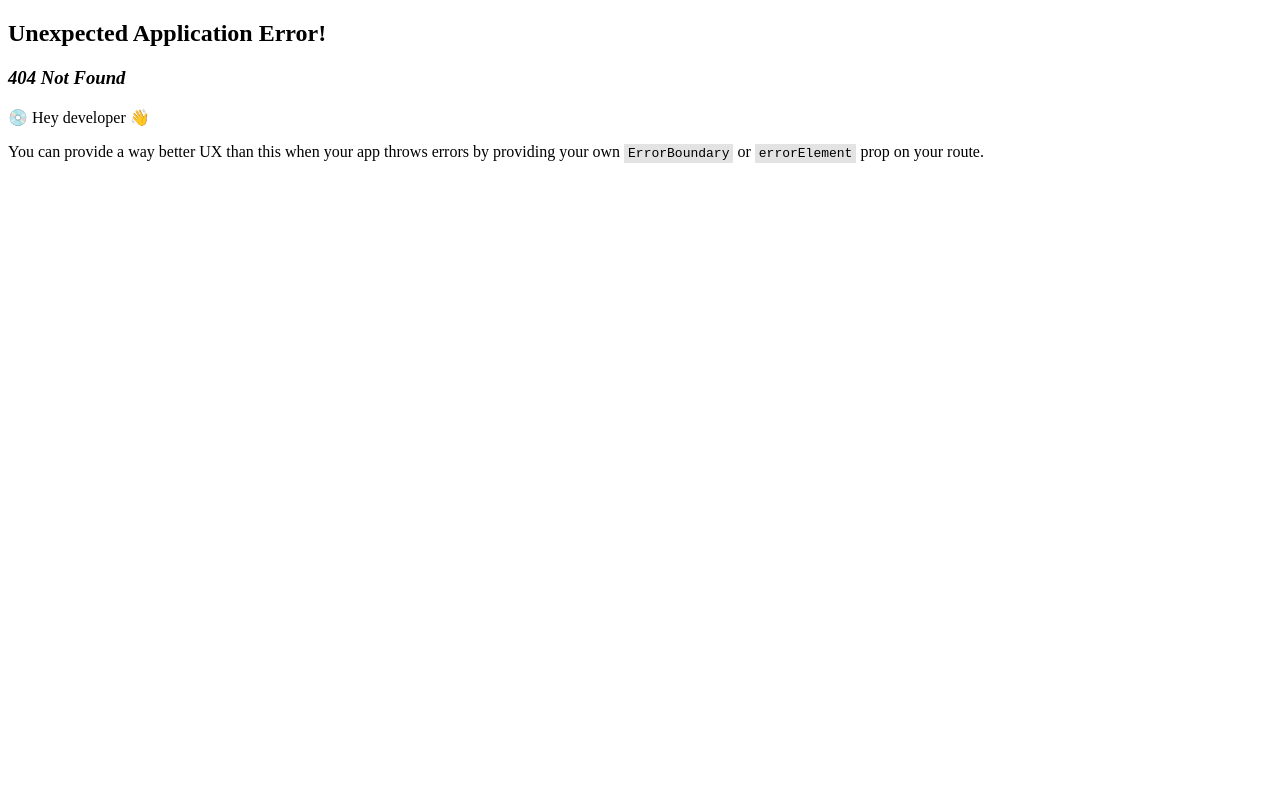
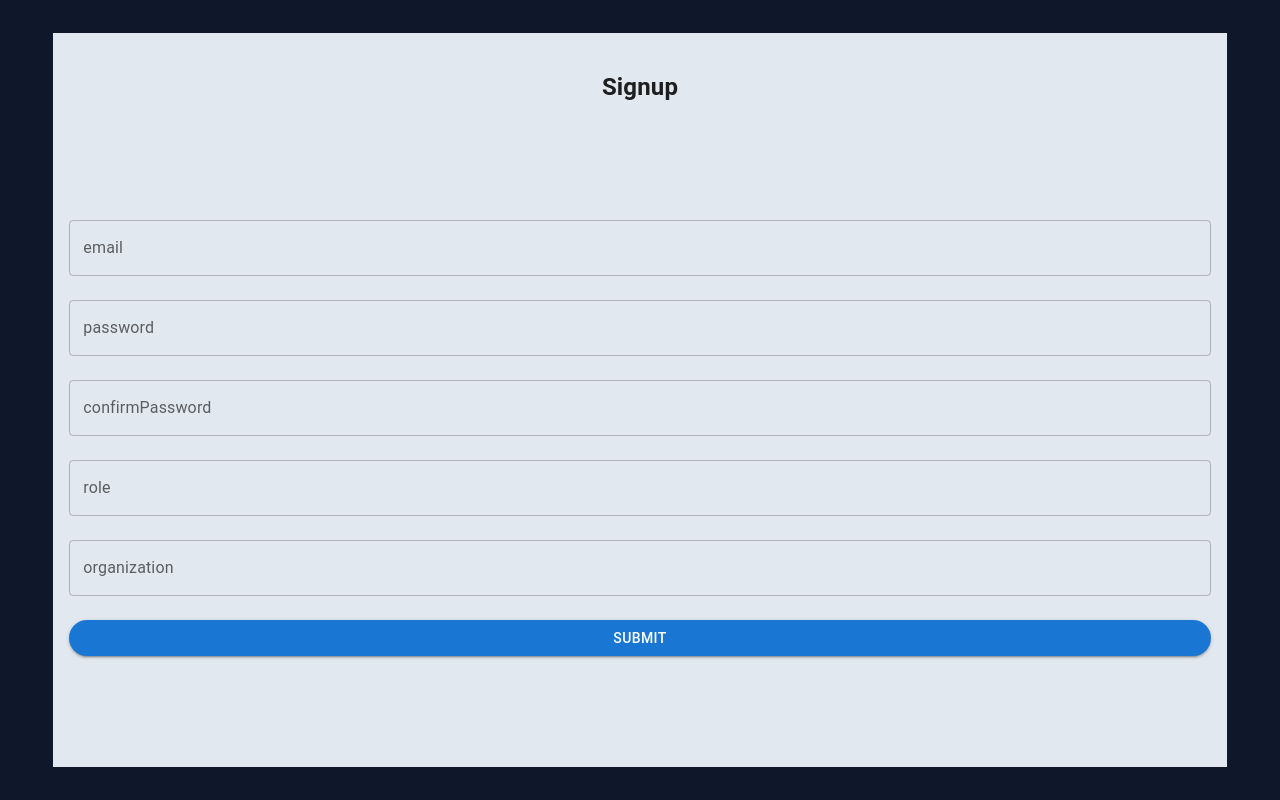
Before and after one commit to anujkkheria/smvp, a React (Vite) app: page /auth/Signup in a window 1280 px wide. Before the commit this address had no page. Built offline with nearby package versions, Linux system fonts and the light colour scheme.

Commit message:
SIgnup page update

```diff
--- a/src/App.tsx
+++ b/src/App.tsx
@@ -1,10 +1,12 @@
 import Router from './Pages/Router'
-import { StyledEngineProvider } from '@mui/material'
+import { StyledEngineProvider, CssBaseline } from '@mui/material'
 const App = () => {
   return (
     <>
       <StyledEngineProvider injectFirst>
-        <Router />
+        <CssBaseline>
+          <Router />
+        </CssBaseline>
       </StyledEngineProvider>
     </>
   )
--- a/src/Pages/Auth/Auth.tsx
+++ b/src/Pages/Auth/Auth.tsx
@@ -1,8 +1,8 @@
-import Login from '../Auth/Login'
+import { Outlet } from 'react-router-dom'
 const Auth = () => {
   return (
     <div className=' w-screen h-screen bg-slate-900 flex justify-center items-center'>
-      <Login />
+      <Outlet />
     </div>
   )
 }
--- a/src/Pages/Auth/Login.tsx
+++ b/src/Pages/Auth/Login.tsx
@@ -1,5 +1,6 @@
 import React, { useState } from 'react'
 import Input from '../../components/Input'
+import RoundedButton from '../../components/RoundedButton'
 const Login = () => {
   interface Iloginoptions {
     email: string
@@ -17,15 +18,20 @@ const Login = () => {
     })
   }
   return (
-    <div className='size-3/4 bg-slate-200 p-5'>
+    <div className='size-4/5 bg-slate-200 p-8 flex flex-col justify-center'>
       <h2 className='text-center'>Login</h2>
-      <div className='flex flex-col gap-5'>
+      <div className='flex flex-col gap-10 justify-center'>
         <Input label={'email'} value={loginOptions.email} onChange={onChange} />
         <Input
           label={'password'}
           value={loginOptions.password}
           onChange={onChange}
         />
+        <div className='flex justify-between px-3'>
+          <div>Remember me</div>
+          <div>Forgot Password</div>
+        </div>
+        <RoundedButton label={'Submit'} onClick={() => {}} />
       </div>
     </div>
   )
--- /dev/null
+++ b/src/Pages/Auth/Signup.tsx
@@ -0,0 +1,60 @@
+import React, { useState } from 'react'
+import Input from '../../components/Input'
+import RoundedButton from '../../components/RoundedButton'
+const Signup = () => {
+  interface ISignupoptions {
+    email: string
+    password: string
+    confirmPassword: string
+    role: string
+    organization: string
+  }
+  const [signupOptions, setLoginOptions] = useState<ISignupoptions>({
+    email: '',
+    password: '',
+    confirmPassword: '',
+    role: '',
+    organization: '',
+  })
+  const onChange = (
+    e: React.ChangeEvent<HTMLInputElement | HTMLTextAreaElement>
+  ) => {
+    setLoginOptions((prev) => {
+      return { ...prev, [e.target.name]: e.target.value }
+    })
+  }
+  return (
+    <div className='size-11/12  bg-slate-200 p-4 flex flex-col'>
+      <h2 className='text-center'>Signup</h2>
+      <div className='size-full flex flex-col gap-6 justify-center'>
+        <Input
+          label={'email'}
+          value={signupOptions.email}
+          onChange={onChange}
+        />
+        <Input
+          label={'password'}
+          value={signupOptions.password}
+          onChange={onChange}
+        />
+        <Input
+          label='confirmPassword'
+          value={signupOptions.confirmPassword}
+          onChange={onChange}
+        />
+        <Input
+          label='role'
+          value={signupOptions.confirmPassword}
+          onChange={onChange}
+        />
+        <Input
+          label='organization'
+          value={signupOptions.organization}
+          onChange={onChange}
+        />
+        <RoundedButton label={'Submit'} onClick={() => {}} />
+      </div>
+    </div>
+  )
+}
+export default Signup
--- a/src/Pages/Router.tsx
+++ b/src/Pages/Router.tsx
@@ -1,11 +1,21 @@
 import React from 'react'
 import { createBrowserRouter, RouterProvider } from 'react-router-dom'
 const Auth = React.lazy(() => import('../Pages/Auth/Auth'))
+const Login = React.lazy(() => import('../Pages/Auth/Login'))
+const Signup = React.lazy(() => import('../Pages/Auth/Signup'))
+
 const Router = () => {
   const router = createBrowserRouter([
     {
-      path: '/',
+      path: '/auth',
       element: <Auth />,
+      children: [
+        {
+          path: 'login',
+          element: <Login />,
+        },
+        { path: 'Signup', element: <Signup /> },
+      ],
     },
   ])
   return <RouterProvider router={router} />
--- a/src/components/RoundedButton.tsx
+++ b/src/components/RoundedButton.tsx
@@ -5,6 +5,14 @@ interface IButton {
   onClick: () => void
 }
 const RoundedButton: React.FC<IButton> = ({ label, onClick }) => {
-  return <Button onClick={() => onClick()}>{label}</Button>
+  return (
+    <Button
+      className='rounded-3xl'
+      onClick={() => onClick()}
+      variant='contained'
+    >
+      {label}
+    </Button>
+  )
 }
 export default RoundedButton
```
